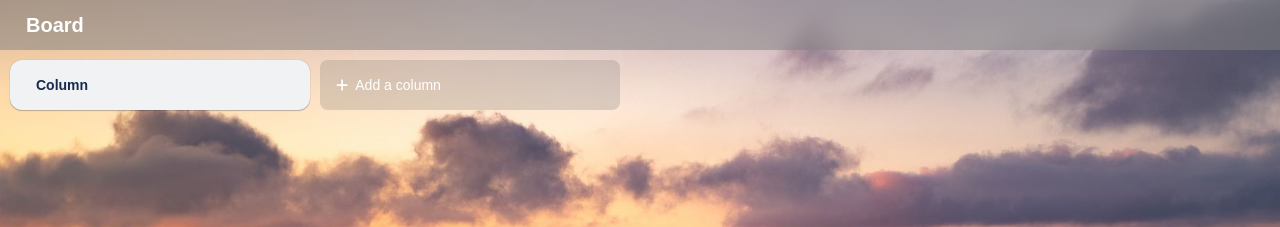
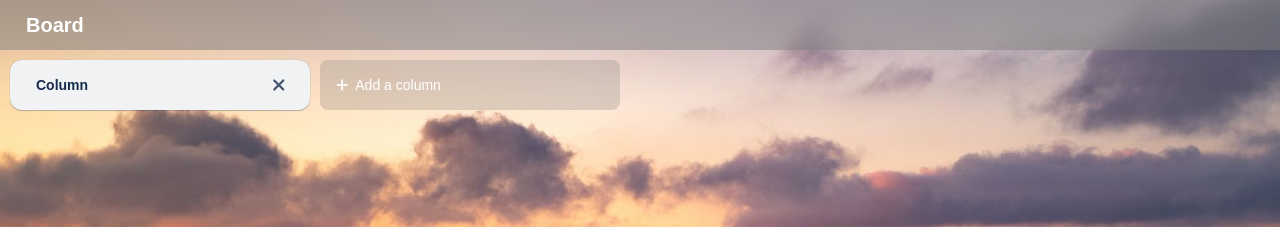
Before and after one commit to Tapio-adro/tasks-board, a React (Vite) app: page / in a window 1280 px wide. Shown: the top 227 px of the page. Built offline with nearby package versions, Linux system fonts and the light colour scheme.

Commit message:
Prevent empty string when renaming

```diff
--- a/src/assets/shared/sharedComponents.tsx
+++ b/src/assets/shared/sharedComponents.tsx
@@ -1,3 +1,29 @@
-export const  = styled.`
+import { faXmark } from '@fortawesome/free-solid-svg-icons';
+import { FontAwesomeIcon } from '@fortawesome/react-fontawesome';
+import styled from 'styled-components';
 
+const StyledXMark = styled.button`
+  height: 32px;
+  width: 32px;
+  display: flex;
+  justify-content: center;
+  align-items: center;
+  color: #44546F;
+  margin-left: 4px;
+  border-radius: 4px;
+  &:hover {
+    background-color: #8d8d8d28;
+  }
+  svg {
+    font-weight: normal;
+    font-size: 18px;
+  }
 `;
+
+export function XMark(props: { onClick: () => void }) {
+  return (
+    <StyledXMark onClick={props.onClick}>
+      <FontAwesomeIcon icon={faXmark} />
+    </StyledXMark>
+  );
+}
--- a/src/components/AddColumnButton.tsx
+++ b/src/components/AddColumnButton.tsx
@@ -5,6 +5,7 @@ import styled, { css } from 'styled-components';
 import { useEffect, useRef, useState } from 'react';
 import { useHotkeys } from 'react-hotkeys-hook';
 import OutsideClickHandler from 'react-outside-click-handler';
+import { XMark } from '../assets/shared/sharedComponents';
 
 
 interface ButtonProps {
@@ -139,9 +140,7 @@ export default function AddColumnButton() {
       <Input ref={inputRef} type="text" placeholder='Column title' />
       <ButtonsContainer>
         <ConfirmButton onClick={confirmAddingColumn}>Add column</ConfirmButton>
-        <CancelButton onClick={cancelAddingColumn}>
-          <FontAwesomeIcon icon={faXmark} />
-        </CancelButton>
+        <XMark onClick={cancelAddingColumn} />
       </ButtonsContainer>
     </>
   ) : null
--- a/src/components/BoardColumnComponent.tsx
+++ b/src/components/BoardColumnComponent.tsx
@@ -3,6 +3,7 @@ import { BoardColumn, BoardColumnAction } from '../assets/shared/types';
 import { useBoardColumnsDispatch } from '../contexts/BoardColumnsContext';
 import RenamableField from './RenamableField';
 import { Dispatch } from 'react';
+import { XMark } from '../assets/shared/sharedComponents';
 
 
 const StyledBoardColumn = styled.div`
@@ -16,14 +17,14 @@ const BoardColumnTitle = styled.div`
   height: 50px;
   display: flex;
   align-items: center;
-  padding: 0 20px;
+  padding-left: 20px;
+  padding-right: 15px;
   font-weight: 600;
   color: #172b4d;
   input, .title {
     font-weight: bold;
     font-size: 14px;
     padding: 4px;
-
     flex: 1;
   }
   >div:not(.title) {
@@ -31,16 +32,22 @@ const BoardColumnTitle = styled.div`
   }
 `;
 
-export default function BoardColumnComponent(props: BoardColumn) {
+export default function BoardColumnComponent(column: BoardColumn) {
   const dispatch = useBoardColumnsDispatch();
 
-  function handleRenameBoardColumn(newTitle: string) {
+  function renameBoardColumn(newTitle: string) {
     dispatch({
       type: "renamed",
       boardColumn: {
-        ...props,
-        title: newTitle != '' ? newTitle : props.title
+        ...column,
+        title: newTitle != '' ? newTitle : column.title
       }
+    })
+  }
+  function removeBoardColumn(id: string) {
+    dispatch({
+      type: 'deleted',
+      id: id
     })
   }
 
@@ -49,11 +56,11 @@ export default function BoardColumnComponent(props: BoardColumn) {
       <StyledBoardColumn>
         <BoardColumnTitle>
           <RenamableField
-            fieldValue={props.title}
-            onFieldValueChange={handleRenameBoardColumn}
+            fieldValue={column.title}
+            onFieldValueChange={renameBoardColumn}
           />
+        <XMark onClick={() => removeBoardColumn(column.id)}/>
         </BoardColumnTitle>
-
       </StyledBoardColumn>
     </>
   )
--- a/src/components/RenamableField.tsx
+++ b/src/components/RenamableField.tsx
@@ -24,6 +24,7 @@ export default function RenamableField({
   onFieldValueChange: Function
 }){
   const [showInput, setShowInput] = useState(false);
+  const [localFieldValue, setLocalFieldValue] = useState<string>(fieldValue);
 
   const inputRef = useRef<HTMLInputElement>(null);
 
@@ -33,18 +34,33 @@ export default function RenamableField({
     }
   }, [showInput])
 
-  useHotkeys('enter', () => setShowInput(false), {enableOnFormTags: true})
-  useHotkeys('esc', () => setShowInput(false), {enableOnFormTags: true})
+  useHotkeys('enter', checkChange, {enableOnFormTags: true})
+  useHotkeys('esc', CancelChange, {enableOnFormTags: true})
 
 
-  function handleInputChange(event: ChangeEvent<HTMLInputElement>) {
-    onFieldValueChange(event.target.value)
+  function handleLocalChange(event: ChangeEvent<HTMLInputElement>) {
+    setLocalFieldValue(event.target.value)
+  }
+  function ConfirmChange() {
+    onFieldValueChange(localFieldValue)
+  }
+  function checkChange() {
+    if (localFieldValue != '') {
+      ConfirmChange()
+      setShowInput(false)
+    } else {
+      CancelChange()
+    }
+  }
+  function CancelChange() {
+    setLocalFieldValue(fieldValue)
+    setShowInput(false)
   }
 
   if (showInput) {
     return (
-      <OutsideClickHandler onOutsideClick={() => setShowInput(false)}>
-        <StyledInput ref={inputRef} type="text" value={fieldValue} onChange={handleInputChange}/>
+      <OutsideClickHandler onOutsideClick={checkChange}>
+        <StyledInput ref={inputRef} type="text" value={localFieldValue} onChange={handleLocalChange}/>
       </OutsideClickHandler>
     )
   } else {
```
